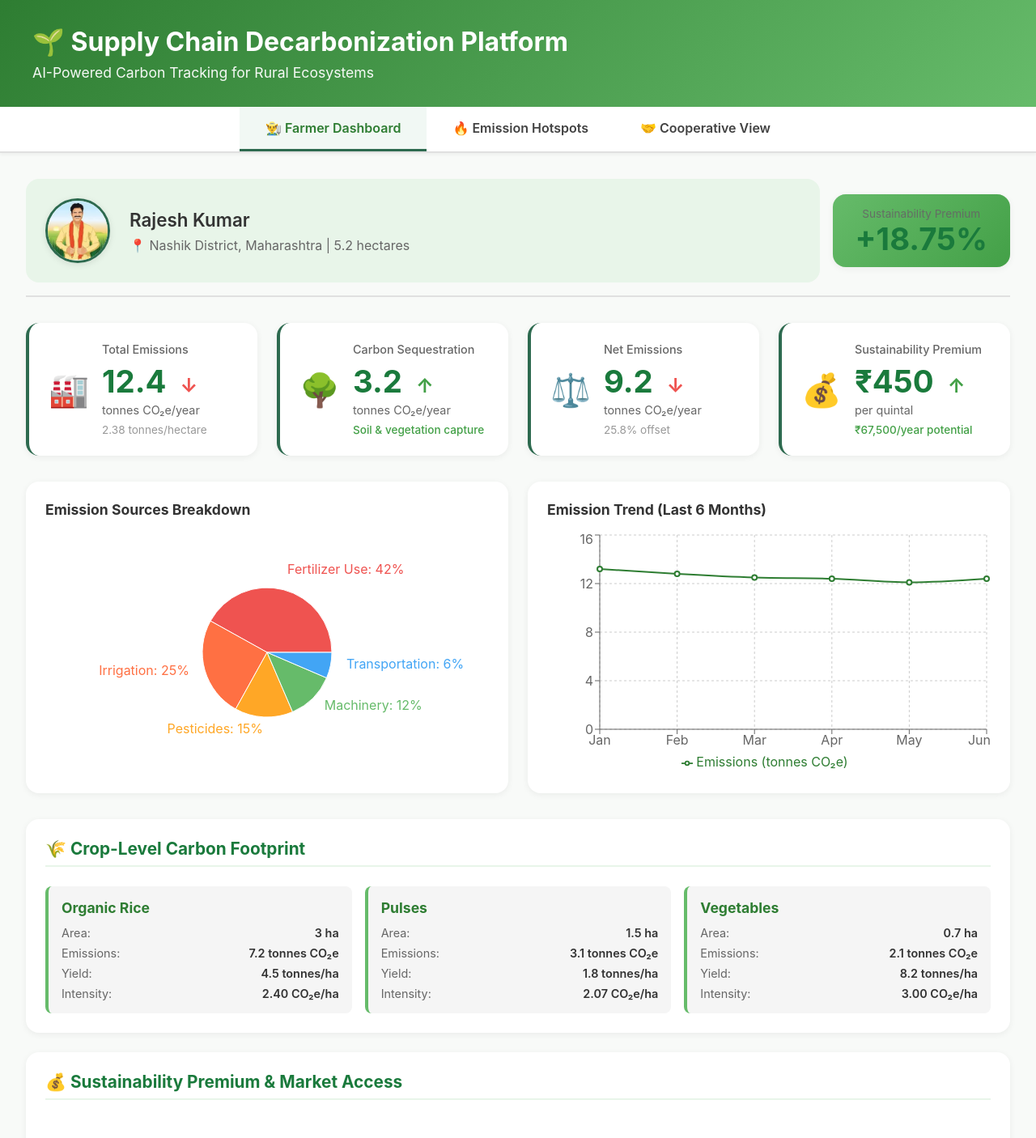
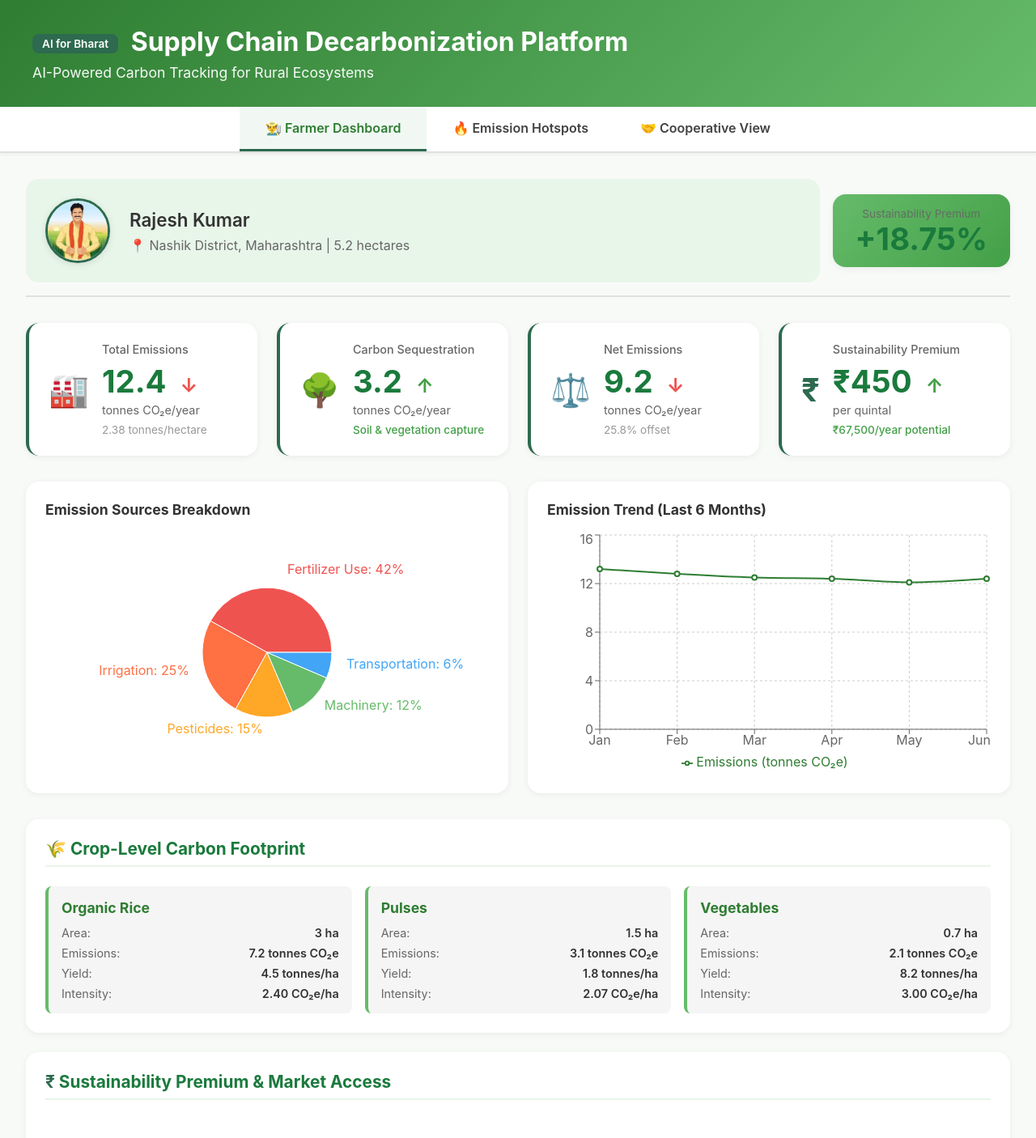
Before and after one commit to ecogetaway/AI4Bharat, a React (Vite) app in the folder prototype/: page / in a window 1280 px wide. Shown: the top 1406 px of the page at 81% size. Built offline with nearby package versions, Linux system fonts and the light colour scheme.

Commit message:
Fix badge text to AIforBharat

```diff
--- a/prototype/src/App.css
+++ b/prototype/src/App.css
@@ -107,3 +107,16 @@
     line-height: 1.4;
   }
 }
+
+
+.ai4bharat-badge {
+  display: inline-block;
+  background: #2d6a4f;
+  color: white;
+  padding: 0.25rem 0.75rem;
+  border-radius: 8px;
+  font-size: 0.85rem;
+  font-weight: 600;
+  margin-right: 0.5rem;
+  vertical-align: middle;
+}
--- a/prototype/src/App.jsx
+++ b/prototype/src/App.jsx
@@ -13,7 +13,7 @@ function App() {
       <div className="app">
         <header className="app-header">
           <div className="header-content">
-            <h1 className="app-title">🌱 Supply Chain Decarbonization Platform</h1>
+            <h1 className="app-title"><span className="ai4bharat-badge">AI for Bharat</span> Supply Chain Decarbonization Platform</h1>
             <p className="app-subtitle">AI-Powered Carbon Tracking for Rural Ecosystems</p>
           </div>
         </header>
--- a/prototype/src/components/CooperativeAggregationView.jsx
+++ b/prototype/src/components/CooperativeAggregationView.jsx
@@ -239,7 +239,7 @@ function CooperativeAggregationView() {
             </div>
 
             <div className="credit-box total">
-              <div className="credit-icon">💰</div>
+              <div className="credit-icon rupee-icon">₹</div>
               <div className="credit-content">
                 <span className="credit-label">Total Value</span>
                 <span className="credit-value">₹{(carbonCredits.totalValue / 100000).toFixed(2)} Lakhs</span>
@@ -267,7 +267,7 @@ function CooperativeAggregationView() {
 
       {/* Sustainability Premium */}
       <div className="section-card premium-section">
-        <h3>💰 Collective Sustainability Premium</h3>
+        <h3><span className="rupee-icon">₹</span> Collective Sustainability Premium</h3>
         <div className="premium-overview">
           <div className="premium-stats-grid">
             <div className="premium-stat-card">
@@ -406,7 +406,7 @@ function CooperativeAggregationView() {
                   <span className="rec-text">Investment: {rec.cost}</span>
                 </div>
                 <div className="rec-stat savings-highlight">
-                  <span className="rec-icon">💰</span>
+                  <span className="rec-icon rupee-icon">₹</span>
                   <span className="rec-text success-text">Savings: {rec.savings}</span>
                 </div>
                 <div className="rec-stat">
--- a/prototype/src/components/EmissionHotspotView.jsx
+++ b/prototype/src/components/EmissionHotspotView.jsx
@@ -251,7 +251,7 @@ function EmissionHotspotView() {
                 </div>
 
                 <div className="opp-metric savings-highlight">
-                  <span className="metric-icon">💰</span>
+                  <span className="metric-icon rupee-icon">₹</span>
                   <div>
                     <span className="metric-label">Cost Impact</span>
                     <span className={`metric-value ${opp.costImpact < 0 ? 'savings' : 'cost'}`}>
--- a/prototype/src/components/RuralFarmerDashboard.jsx
+++ b/prototype/src/components/RuralFarmerDashboard.jsx
@@ -71,7 +71,7 @@ function RuralFarmerDashboard() {
         </div>
 
         <div className="metric-card premium">
-          <div className="metric-icon">💰</div>
+          <div className="metric-icon rupee-icon">₹</div>
           <div className="metric-content">
             <h3>Sustainability Premium</h3>
             <p className="metric-value">₹{sustainabilityPremium.premiumAmount} <span className="trend-indicator up">↑</span></p>
@@ -153,7 +153,7 @@ function RuralFarmerDashboard() {
 
       {/* Sustainability Premium */}
       <div className="section-card premium-section">
-        <h3>💰 Sustainability Premium & Market Access</h3>
+        <h3><span className="rupee-icon">₹</span> Sustainability Premium & Market Access</h3>
         <div className="premium-grid">
           <div className="premium-comparison">
             <div className="price-box conventional">
@@ -246,7 +246,7 @@ function RuralFarmerDashboard() {
                   <span className="rec-text">Investment: {rec.cost}</span>
                 </div>
                 <div className="rec-stat savings-highlight">
-                  <span className="rec-icon">💰</span>
+                  <span className="rec-icon rupee-icon">₹</span>
                   <span className="rec-text success-text">Savings: {rec.savings}</span>
                 </div>
               </div>
--- a/prototype/src/index.css
+++ b/prototype/src/index.css
@@ -17,3 +17,9 @@ code {
   font-family: source-code-pro, Menlo, Monaco, Consolas, 'Courier New',
     monospace;
 }
+
+
+.rupee-icon {
+  color: #2d6a4f;
+  font-weight: bold;
+}
```
Also changed, not shown: 5 other files (tests, documents, lock files or other folders).
